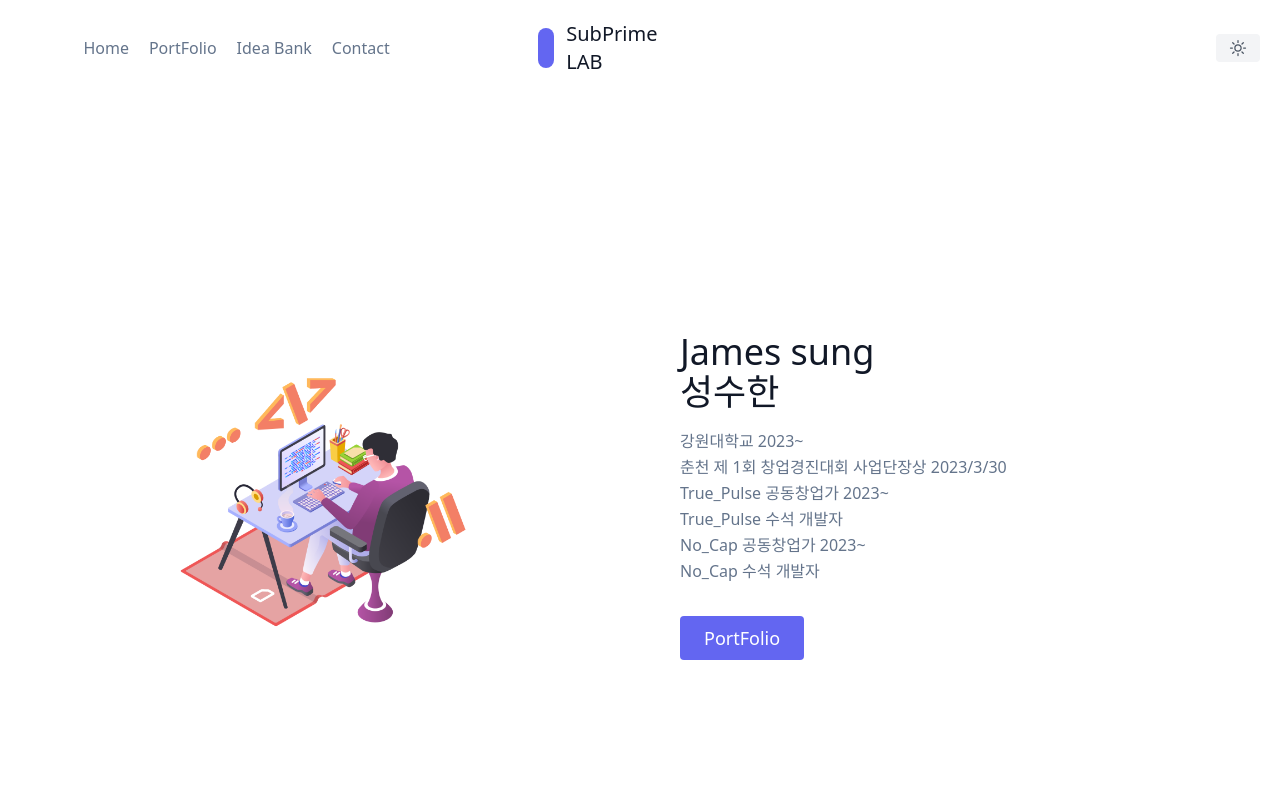
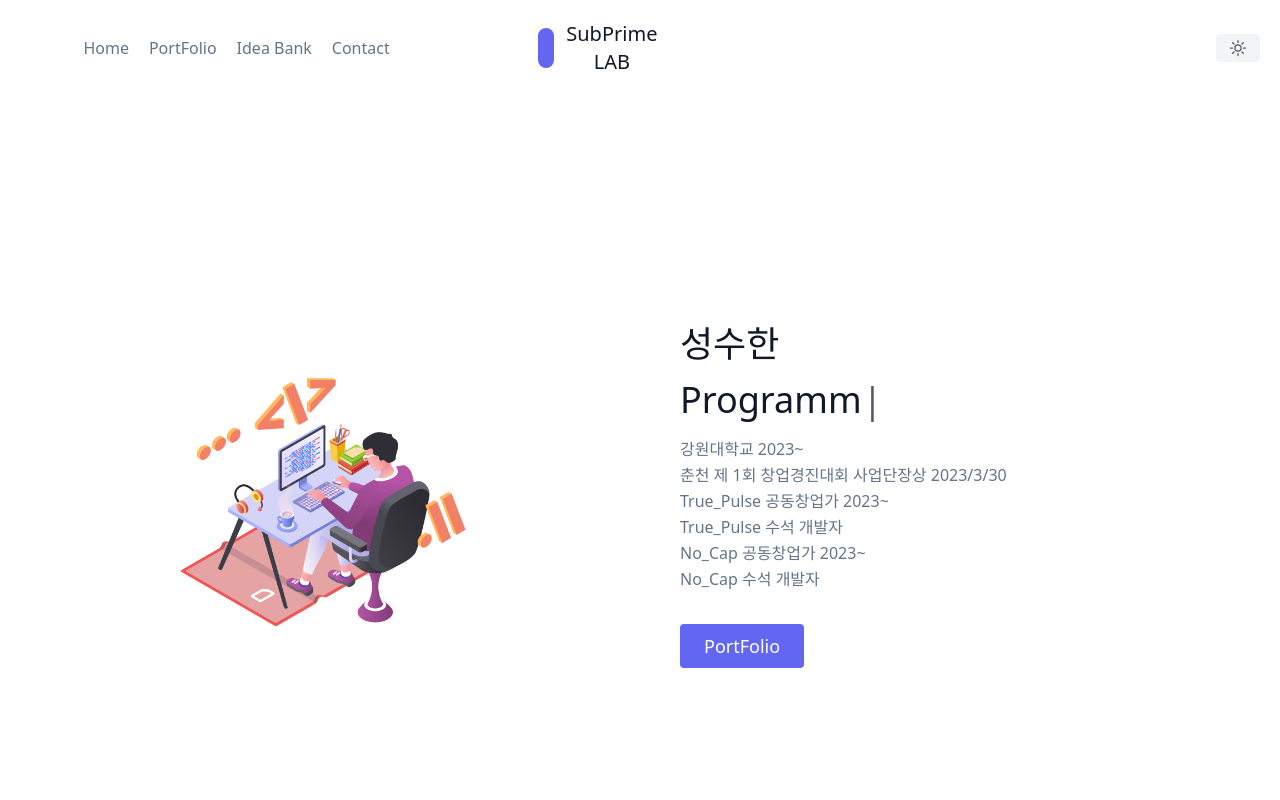
Before and after one commit to jamessung644/portFol20, a Next.js app: page / in a window 1280 px wide. Shown: the top 800 px of the page. Built offline with nearby package versions, Linux system fonts and the light colour scheme.

Commit message:
타이포그래피

```diff
--- a/Components/Home/hero.js
+++ b/Components/Home/hero.js
@@ -1,6 +1,6 @@
 import Animation from 'Components/Home/animation'
 import Link from 'next/link';
-
+import Typewriter from 'typewriter-effect';
 
 export default function Hero() {
   return (
@@ -9,9 +9,15 @@ export default function Hero() {
             <Animation />
         </div>
         <div class="lg:flex-grow md:w-1/2 lg:pl-10 md:pl-0 flex flex-col md:items-start md:text-left items-center text-center">
-            <h1 class="title-font sm:text-4xl text-3xl mb-4 font-medium text-gray-900">James sung
-                <br class="hidden lg:inline-block"/>성수한
-            </h1>
+        <h1 className="title-font sm:text-4xl text-3xl mb-4 font-medium text-gray-900">성수한</h1>
+         <h1 className="title-font sm:text-4xl text-3xl mb-4 font-medium text-gray-900"><Typewriter
+          options={{
+              strings: ['James sung','Programmer', 'Entreprenuer','Inventor'],
+              autoStart: true,
+              loop: true,
+          }}
+            />
+         </h1>
             <p class="mb-8 leading-relaxed">강원대학교 2023~ <br />춘천 제 1회 창업경진대회 사업단장상 2023/3/30 <br />
             True_Pulse 공동창업가  2023~<br /> True_Pulse 수석 개발자 <br />
              No_Cap 공동창업가  2023~<br /> No_Cap 수석 개발자</p>
--- a/package.json
+++ b/package.json
@@ -16,7 +16,8 @@
     "next-themes": "^0.2.1",
     "react": "18.2.0",
     "react-dom": "18.2.0",
-    "react-lottie-player": "^1.5.4"
+    "react-lottie-player": "^1.5.4",
+    "typewriter-effect": "^2.19.0"
   },
   "devDependencies": {
     "autoprefixer": "^10.4.14",
--- a/src/styles/globals.css
+++ b/src/styles/globals.css
@@ -2,12 +2,19 @@
 @import 'tailwindcss/components';
 @import 'tailwindcss/utilities';
 
+body {
+  min-height: 100vh;
+  justify-content: center;
+  align-items: center;
+  text-align: center;
+}
+
 .bg-primary {
-  @apply bg-white dark:bg-slate-800
+  @apply bg-white dark:bg-slate-800;
 }
 
 .btn-project {
-  @apply inline-flex text-white dark:text-white bg-indigo-500 border-0 py-2 px-6 focus:outline-none hover:bg-indigo-600 rounded text-lg
+  @apply inline-flex text-white dark:text-white bg-indigo-500 border-0 py-2 px-6 focus:outline-none hover:bg-indigo-600 rounded text-lg;
 }
 
 .project-card {
@@ -17,23 +24,33 @@
           hover:shadow-lg
           dark:border-gray-200/50
           dark:hover:shadow-gray-400/40
-
-          hover:text-blue-600
+          hover:text-blue-600;
 }
 
-h1, h2, h3, h4, h5, h6 {
-  @apply text-slate-900 dark:text-white
+h1,
+h2,
+h3,
+h4,
+h5,
+h6 {
+  @apply text-slate-900 dark:text-white;
 }
 
 footer {
   @apply text-gray-600 dark:text-white
-  bg-gray-100 dark:bg-slate-600/20
+    bg-gray-100 dark:bg-slate-600/20;
 }
 
 a {
-  @apply text-slate-500 hover:text-slate-700 dark:text-slate-400 dark:hover:text-slate-50
+  @apply text-slate-500 hover:text-slate-700 dark:text-slate-400 dark:hover:text-slate-50;
 }
 
 p {
-  @apply text-slate-500 dark:text-slate-400
+  @apply text-slate-500 dark:text-slate-400;
 }
+
+/* 추가된 부분 */
+.typewriter-highlight {
+  background-color: #f59e0b;
+  color: white;
+}
```
Also changed, not shown: src/pages/index.js (+8 -8 lines), src/pages/portfolio.js (line endings or trailing spaces), 2 other files (tests, documents, lock files or other folders).
